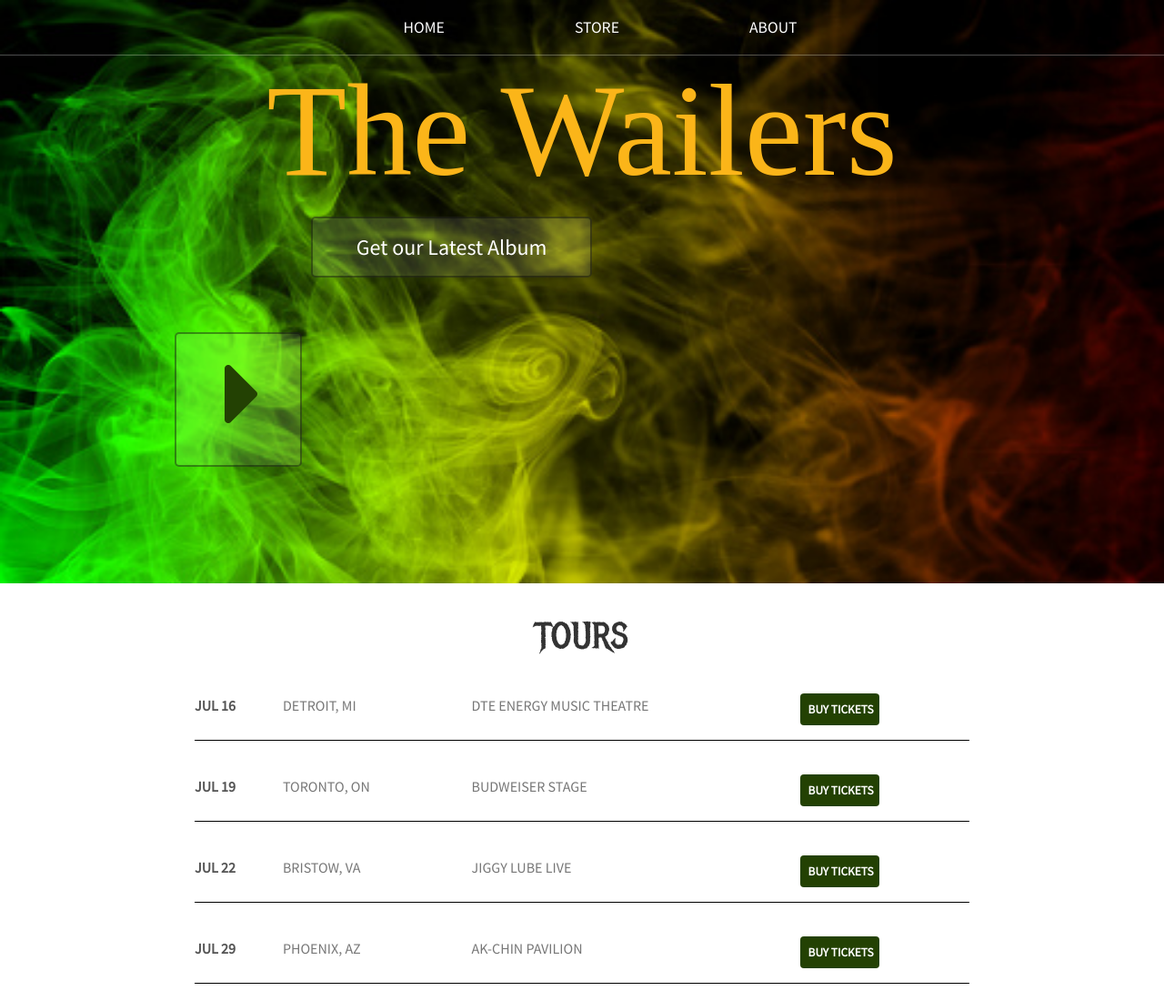
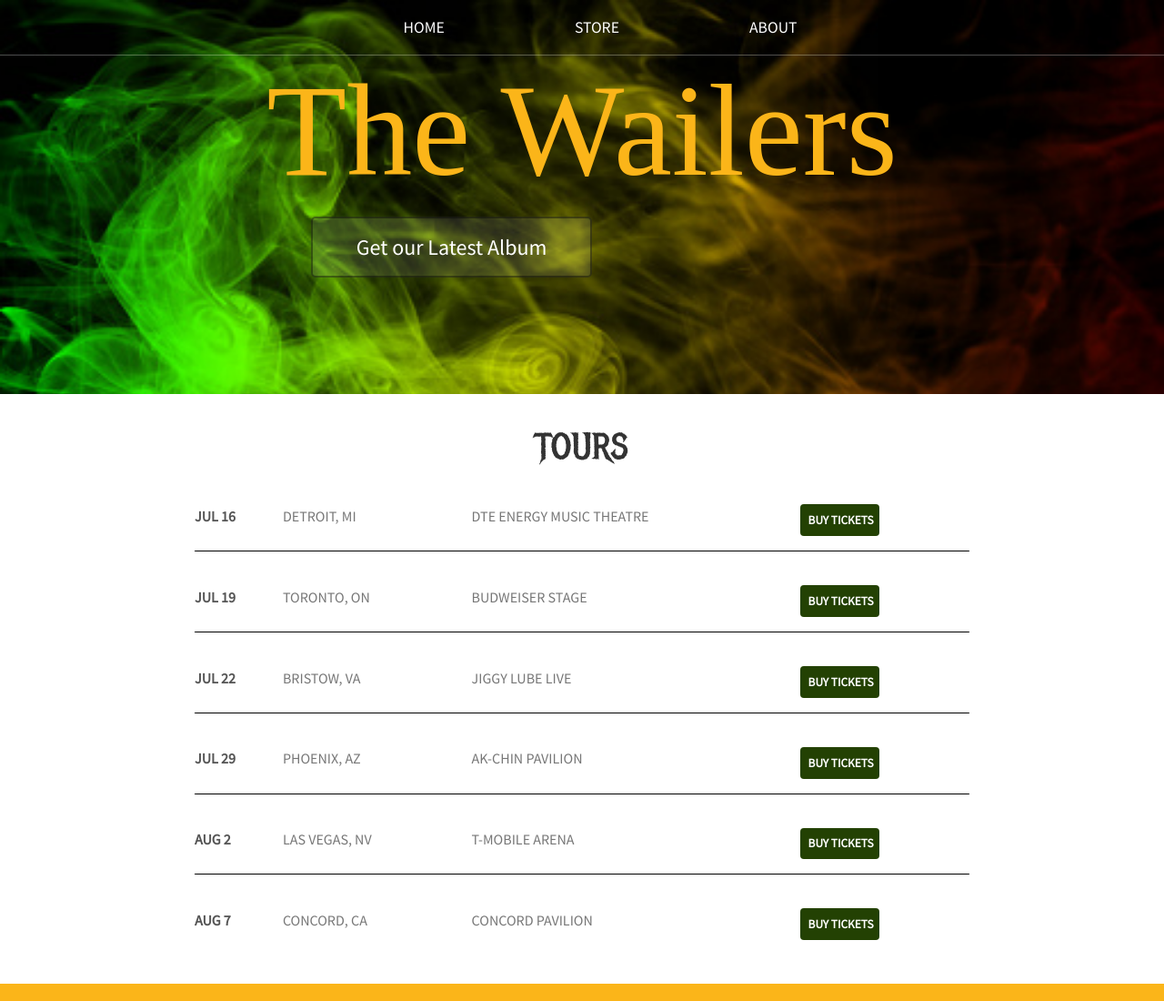
Before and after one commit to kNicholas-8761/Wailers, a React app: page public/index.html in a window 1280 px wide. Shown: the top 1100 px of the page at 91% size. Built offline with nearby package versions, Linux system fonts and the light colour scheme; files whose address does not match are found by name; a web font is replaced by a local one.

Commit message:
remove header button

```diff
--- a/assets/sass/main.scss
+++ b/assets/sass/main.scss
@@ -3,5 +3,5 @@
 
 body {
   font-family: 'Roboto', sans-serif;
-  // background: purple;
+
 }
--- a/public/index.html
+++ b/public/index.html
@@ -25,8 +25,6 @@
           <a href="Store.html">Get our Latest Album</a>
         </button>
       </div>
-      <button type="button" class="btn btn-header btn-play"><i class="fa fa-caret-right" aria-hidden="true"></i>
-</button>
     </header>
     <section class="content-section container">
       <h2 class="section-header">TOURS</h2>
```
